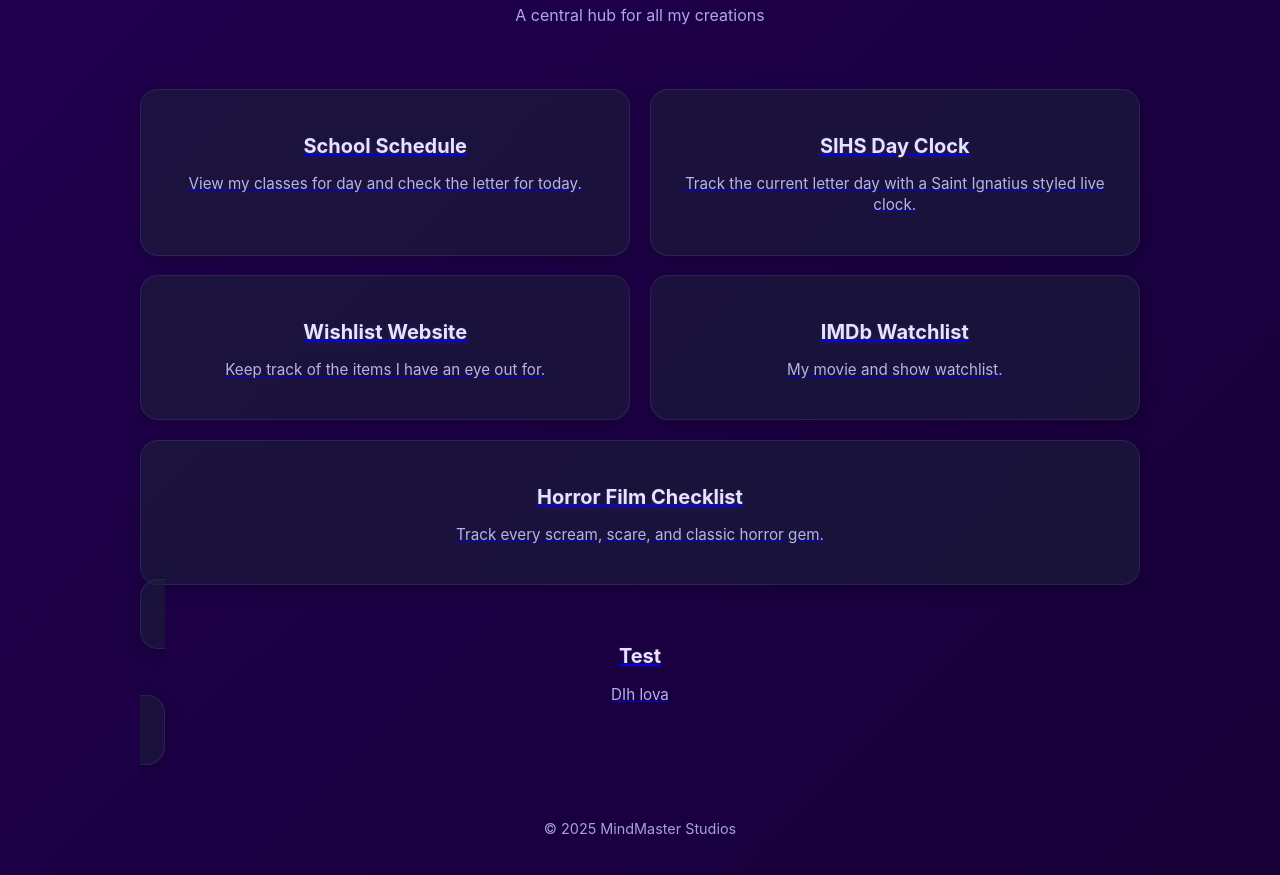
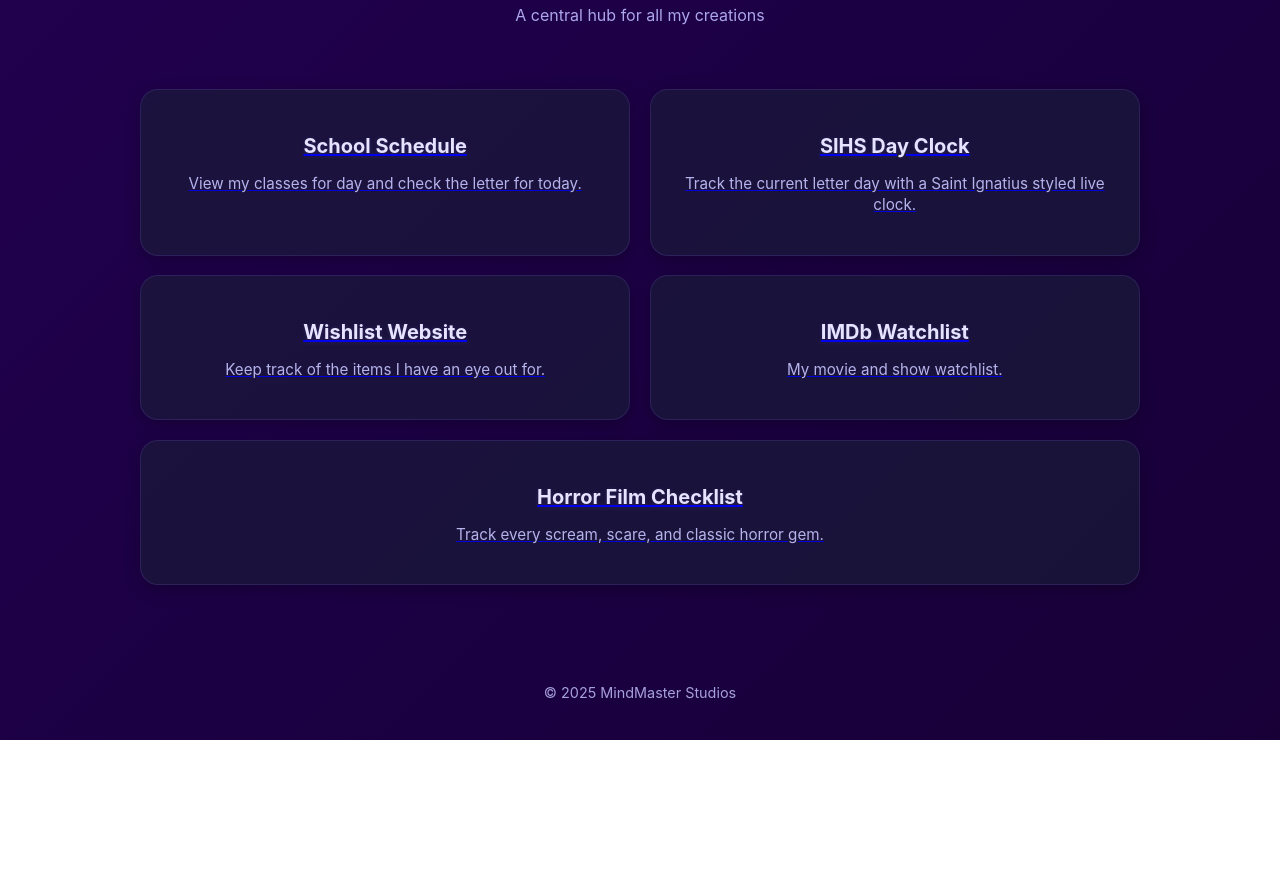
Before and after one commit to MlndMaster-Studios/homepage, a plain HTML site: page index.html in a window 1280 px wide. Shown: the part 146-1021 px from the top of the page. After the commit the page ends 886 px from the top, so only its background shows below. Drawn offline with Linux system fonts and the light colour scheme.

Commit message:
Update index.html

```diff
--- a/index.html
+++ b/index.html
@@ -45,12 +45,6 @@
         <p>Track every scream, scare, and classic horror gem.</p>
       </a>
     </div>
-
-      <a href="https://mlndmaster-studios.github.io/horror-film-checklist" class="schedule-card" target="_blank">
-        <h3>Test</h3>
-        <p>DIh lova</p>
-      </a>
-    </div>
   </main>
 
   <footer>
```
